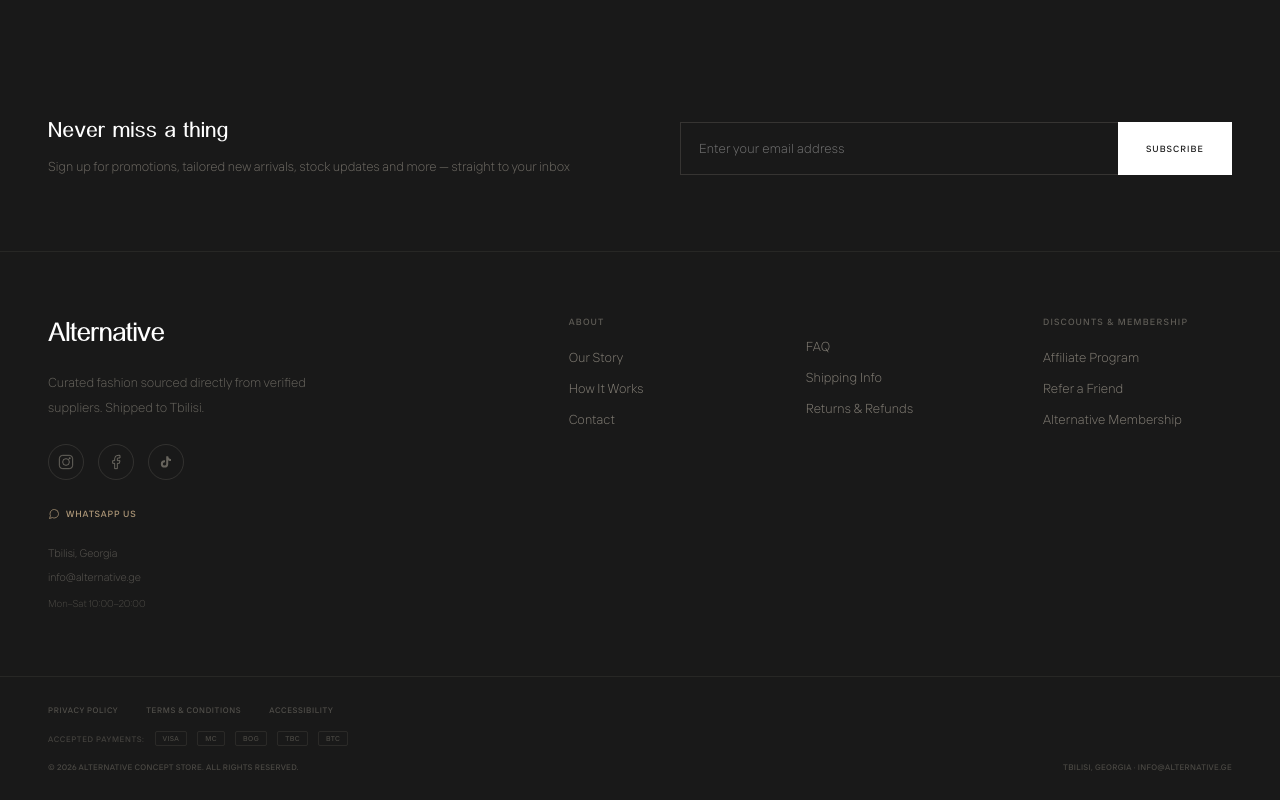
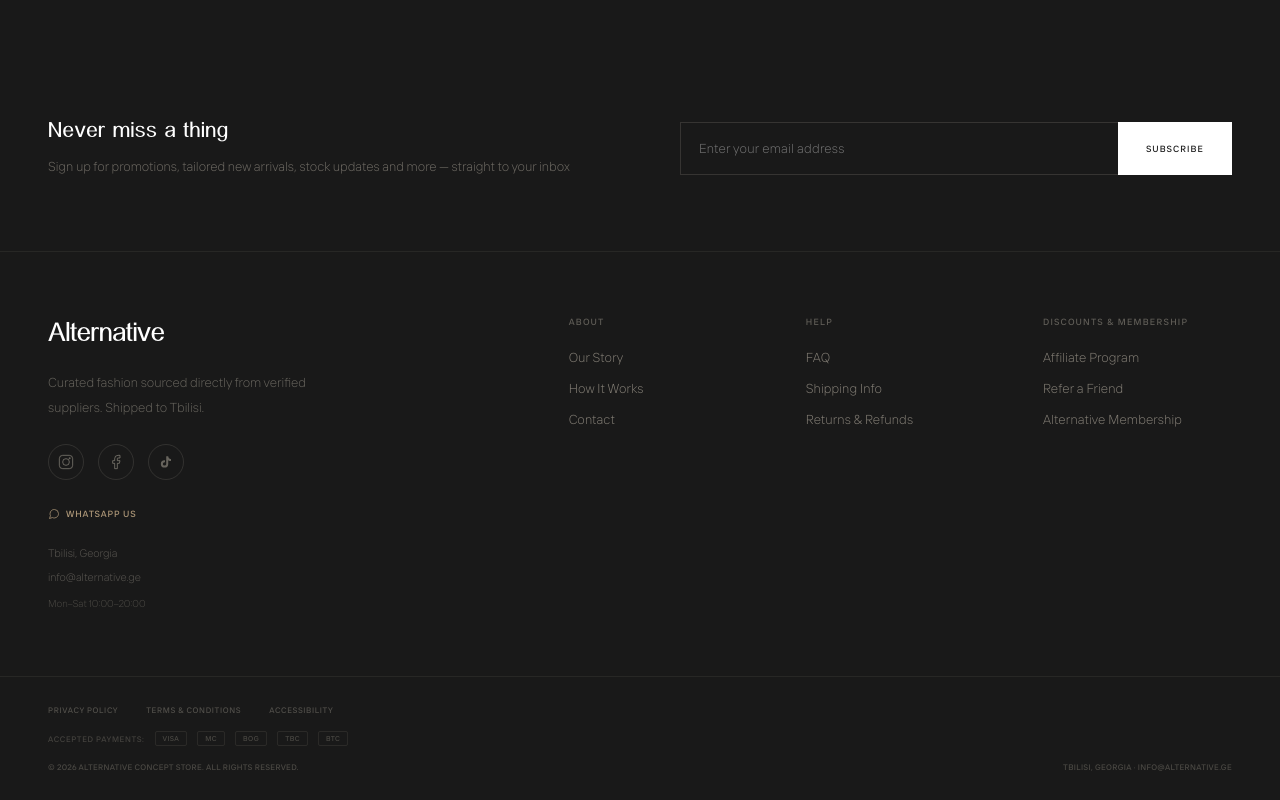
Before and after one commit to nino584/Alternative, a React (Vite) app in the folder Alternative/: page /#/ in a window 1280 px wide. Shown: the part 3024-3824 px from the top of the page. Built offline with nearby package versions, Linux system fonts and the light colour scheme.

Commit message:
Add footerHelp translation key (EN/KA/RU)

```diff
--- a/Alternative/src/constants/translations.js
+++ b/Alternative/src/constants/translations.js
@@ -183,7 +183,7 @@
     footerGetUpdates:"GET UPDATES BY", footerEmail:"Email",
     footerEmailPlaceholder:"Enter your email address",
     footerSubscribe:"SUBSCRIBE", footerSubscribed:"SUBSCRIBED",
-    footerShop:"SHOP", footerAccount:"ACCOUNT", footerAbout:"ABOUT",
+    footerShop:"SHOP", footerAccount:"ACCOUNT", footerAbout:"ABOUT", footerHelp:"HELP",
     footerDiscounts:"DISCOUNTS & MEMBERSHIP",
     footerCollection:"Collection", newArrivals:"New Arrivals",
     footerMyOrders:"My Orders", footerWishlist:"Wishlist",
@@ -476,7 +476,7 @@
     footerGetUpdates:"მიიღეთ განახლებები", footerEmail:"ელ-ფოსტა",
     footerEmailPlaceholder:"შეიყვანეთ ელ-ფოსტა",
     footerSubscribe:"გამოწერა", footerSubscribed:"გამოწერილია",
-    footerShop:"მაღაზია", footerAccount:"ანგარიში", footerAbout:"ჩვენ შესახებ",
+    footerShop:"მაღაზია", footerAccount:"ანგარიში", footerAbout:"ჩვენ შესახებ", footerHelp:"დახმარება",
     footerDiscounts:"ფასდაკლებები და წევრობა",
     footerCollection:"კოლექცია", newArrivals:"ახალი ჩამოსვლები",
     footerMyOrders:"ჩემი შეკვეთები", footerWishlist:"სასურველები",
@@ -779,7 +779,7 @@
     footerGetUpdates:"ПОЛУЧАЙТЕ ОБНОВЛЕНИЯ", footerEmail:"Email",
     footerEmailPlaceholder:"Введите ваш email",
     footerSubscribe:"ПОДПИСАТЬСЯ", footerSubscribed:"ПОДПИСАНО",
-    footerShop:"МАГАЗИН", footerAccount:"АККАУНТ", footerAbout:"О НАС",
+    footerShop:"МАГАЗИН", footerAccount:"АККАУНТ", footerAbout:"О НАС", footerHelp:"ПОМОЩЬ",
     footerDiscounts:"СКИДКИ И ЧЛЕНСТВО",
     footerCollection:"Коллекция", newArrivals:"Новинки",
     footerMyOrders:"Мои заказы", footerWishlist:"Избранное",
```
